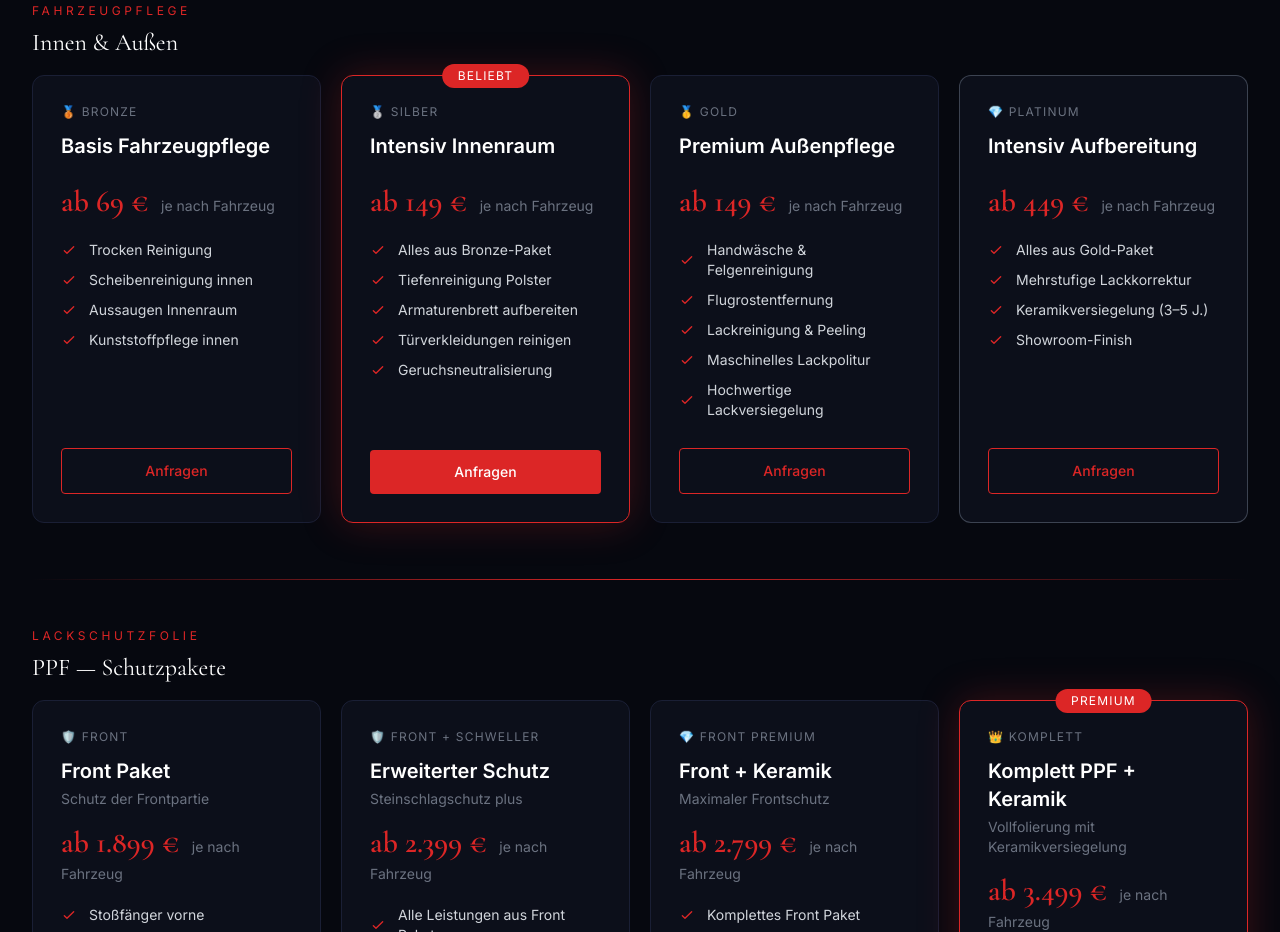
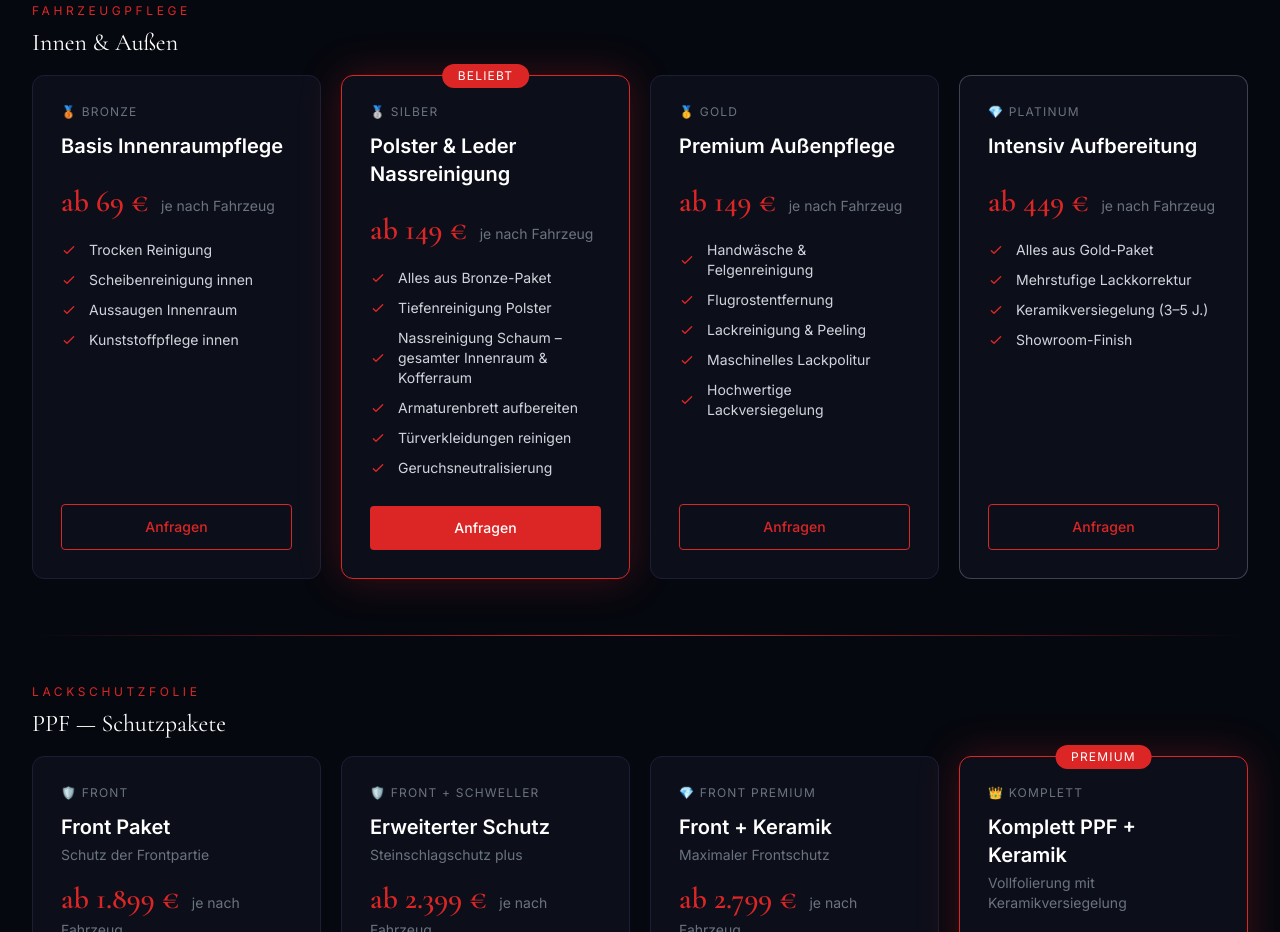
Before and after one commit to fyriz20-design/es-autopflege, a plain HTML site: page index.html in a window 1280 px wide. Shown: the part 4815-5747 px from the top of the page. Drawn offline with nearby package versions, Linux system fonts and the light colour scheme.

Commit message:
Pakete umbenannt: Basis Innenraumpflege, Polster & Leder Nassreinigung

```diff
--- a/index.html
+++ b/index.html
@@ -636,7 +636,7 @@
       <!-- Bronze -->
       <div class="price-card reveal border border-brand-border rounded-xl p-7 bg-brand-card flex flex-col">
         <p class="text-brand-muted text-xs tracking-widest uppercase mb-3">🥉 Bronze</p>
-        <h3 class="text-white text-xl font-semibold mb-1">Basis Fahrzeugpflege</h3>
+        <h3 class="text-white text-xl font-semibold mb-1">Basis Innenraumpflege</h3>
         <div class="my-5">
           <span class="text-brand-red text-3xl font-serif font-semibold">ab 69 €</span>
           <span class="text-gray-500 text-sm ml-2">je nach Fahrzeug</span>
@@ -654,7 +654,7 @@
       <div class="price-card featured reveal border border-brand-red rounded-xl p-7 bg-brand-card flex flex-col relative">
         <div class="absolute -top-3 left-1/2 -translate-x-1/2 bg-brand-red text-white text-xs tracking-widest uppercase px-4 py-1 rounded-full whitespace-nowrap">Beliebt</div>
         <p class="text-brand-muted text-xs tracking-widest uppercase mb-3">🥈 Silber</p>
-        <h3 class="text-white text-xl font-semibold mb-1">Intensiv Innenraum</h3>
+        <h3 class="text-white text-xl font-semibold mb-1">Polster &amp; Leder Nassreinigung</h3>
         <div class="my-5">
           <span class="text-brand-red text-3xl font-serif font-semibold">ab 149 €</span>
           <span class="text-gray-500 text-sm ml-2">je nach Fahrzeug</span>
@@ -662,6 +662,7 @@
         <ul class="space-y-2.5 mb-7 flex-1">
           <li class="flex items-center gap-3 text-gray-300 text-sm"><svg class="w-4 h-4 text-brand-red flex-shrink-0" fill="none" stroke="currentColor" viewBox="0 0 24 24"><path stroke-linecap="round" stroke-linejoin="round" stroke-width="2" d="M5 13l4 4L19 7"/></svg>Alles aus Bronze-Paket</li>
           <li class="flex items-center gap-3 text-gray-300 text-sm"><svg class="w-4 h-4 text-brand-red flex-shrink-0" fill="none" stroke="currentColor" viewBox="0 0 24 24"><path stroke-linecap="round" stroke-linejoin="round" stroke-width="2" d="M5 13l4 4L19 7"/></svg>Tiefenreinigung Polster</li>
+          <li class="flex items-center gap-3 text-gray-300 text-sm"><svg class="w-4 h-4 text-brand-red flex-shrink-0" fill="none" stroke="currentColor" viewBox="0 0 24 24"><path stroke-linecap="round" stroke-linejoin="round" stroke-width="2" d="M5 13l4 4L19 7"/></svg>Nassreinigung Schaum – gesamter Innenraum &amp; Kofferraum</li>
           <li class="flex items-center gap-3 text-gray-300 text-sm"><svg class="w-4 h-4 text-brand-red flex-shrink-0" fill="none" stroke="currentColor" viewBox="0 0 24 24"><path stroke-linecap="round" stroke-linejoin="round" stroke-width="2" d="M5 13l4 4L19 7"/></svg>Armaturenbrett aufbereiten</li>
           <li class="flex items-center gap-3 text-gray-300 text-sm"><svg class="w-4 h-4 text-brand-red flex-shrink-0" fill="none" stroke="currentColor" viewBox="0 0 24 24"><path stroke-linecap="round" stroke-linejoin="round" stroke-width="2" d="M5 13l4 4L19 7"/></svg>Türverkleidungen reinigen</li>
           <li class="flex items-center gap-3 text-gray-300 text-sm"><svg class="w-4 h-4 text-brand-red flex-shrink-0" fill="none" stroke="currentColor" viewBox="0 0 24 24"><path stroke-linecap="round" stroke-linejoin="round" stroke-width="2" d="M5 13l4 4L19 7"/></svg>Geruchsneutralisierung</li>
@@ -1157,8 +1158,8 @@
             >
               <option value="" class="bg-brand-card">Bitte wählen …</option>
               <optgroup label="── Fahrzeugpflege-Pakete ──" class="bg-brand-card text-gray-500"></optgroup>
-              <option value="Bronze Paket – Basis Fahrzeugpflege (ab 69 €)" class="bg-brand-card">🥉 Bronze – Basis Fahrzeugpflege (ab 69 €)</option>
-              <option value="Silber Paket – Intensiv Innenraum (ab 149 €)" class="bg-brand-card">🥈 Silber – Intensiv Innenraum (ab 149 €)</option>
+              <option value="Bronze Paket – Basis Innenraumpflege (ab 69 €)" class="bg-brand-card">🥉 Bronze – Basis Innenraumpflege (ab 69 €)</option>
+              <option value="Silber Paket – Polster & Leder Nassreinigung (ab 149 €)" class="bg-brand-card">🥈 Silber – Polster &amp; Leder Nassreinigung (ab 149 €)</option>
               <option value="Gold Paket – Premium Außenpflege (ab 149 €)" class="bg-brand-card">🥇 Gold – Premium Außenpflege (ab 149 €)</option>
               <option value="Platinum Paket – Intensiv Aufbereitung (ab 449 €)" class="bg-brand-card">💎 Platinum – Intensiv Aufbereitung (ab 449 €)</option>
               <optgroup label="── PPF Schutzpakete ──" class="bg-brand-card text-gray-500"></optgroup>
```
